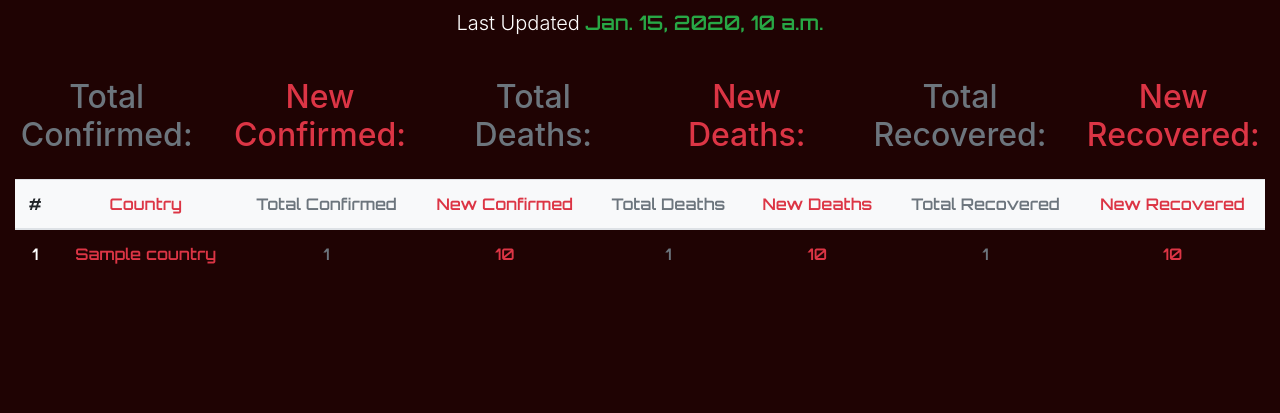
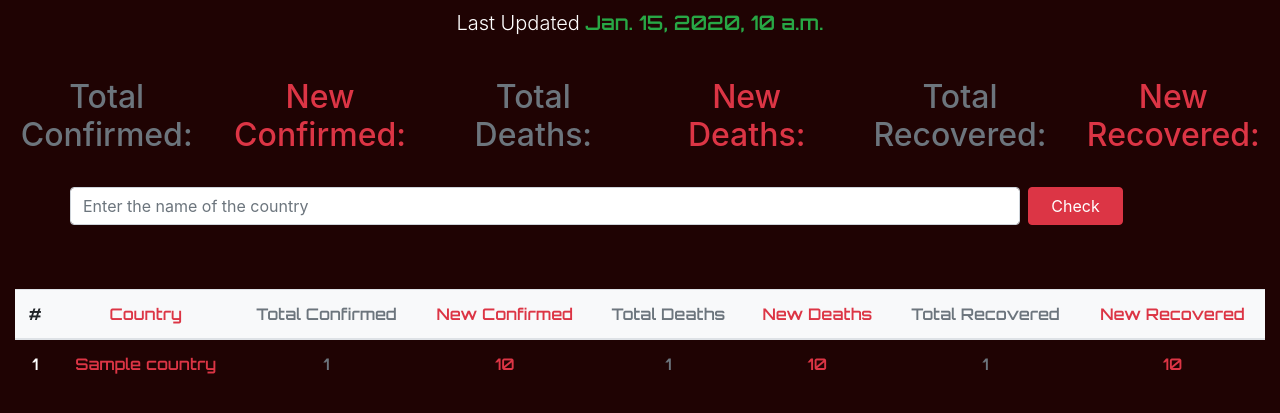
Before and after one commit to 11-sakshi/covidmeter, a Django app: page / in a window 1280 px wide. Shown: the part 48-461 px from the top of the page. Run offline with Django 3.2, Linux system fonts and the light colour scheme; tables that the repository leaves empty hold one stand-in row (values such as "Sample post"); a database or web service that is not in the repository returns one stand-in record (values such as "Sample title"); data that the repository does not hold is empty; some libraries are stand-ins or nearby versions.

Commit message:
Display a country data

```diff
--- a/covid/static/main.js
+++ b/covid/static/main.js
@@ -7,6 +7,33 @@ const newDeathsCount = document.getElementById('new-deaths')
 const totalRecoveredCount = document.getElementById('total-recovered')
 const newRecoveredCount = document.getElementById('new-recovered')
 const countryWiseData = document.getElementById('country-wise-data')
+
+const resultTotalCasesCount = document.getElementById('result-total-cases')
+const resultNewCasesCount = document.getElementById('result-new-cases')
+const resultTotalDeathsCount = document.getElementById('result-total-deaths')
+const resultNewDeathsCount = document.getElementById('result-new-deaths')
+const resultTotalRecoveredCount = document.getElementById('result-total-recovered')
+const resultNewRecoveredCount = document.getElementById('result-new-recovered')
+const resultCountryWiseData = document.getElementById('result-country-wise-data')
+
+const countryInput = document.getElementById('country-input')
+const checkButton = document.getElementById('check')
+const result = document.getElementById('result')
+
+function displayCountryData(data, countryName) {
+    let countries = data['Countries']
+    result.classList.remove('d-none')
+    countries.forEach(country => {
+        if (country['Country'] == countryName) {
+            resultTotalCasesCount.innerHTML = commaSeperatedInteger(country['TotalConfirmed'])
+            resultNewCasesCount.innerHTML = commaSeperatedInteger(country['NewConfirmed'])
+            resultTotalDeathsCount.innerHTML = commaSeperatedInteger(country['TotalDeaths'])
+            resultNewDeathsCount.innerHTML = commaSeperatedInteger(country['NewDeaths'])
+            resultTotalRecoveredCount.innerHTML = commaSeperatedInteger(country['TotalRecovered'])
+            resultNewRecoveredCount.innerHTML = commaSeperatedInteger(country['NewRecovered'])
+        }
+    })
+}
 
 function commaSeperatedInteger(num) {
     return num.toString().replace(/\B(?=(\d{3})+(?!\d))/g, ",")
@@ -23,6 +50,8 @@ fetch(url)
     totalRecoveredCount.innerHTML = commaSeperatedInteger(data['Global']['TotalRecovered'])
     newRecoveredCount.innerHTML = commaSeperatedInteger(data['Global']['NewRecovered'])
 
+    checkButton.addEventListener('click', () => { displayCountryData(data, countryInput.value) })
+
 //     for (let i=0; i<data['Countries'].length; i++) {
 //         countryWiseData.innerHTML += "<tr class='orbitron'>"+
 //         "<td>"+(i+1)+"</td>"+
--- a/covid/templates/index.html
+++ b/covid/templates/index.html
@@ -51,6 +51,43 @@
                 <h2 class='orbitron text-white' id='new-recovered'></h2>
             </div>
         </div>
+        <br>
+        <div>
+            <div class="container">
+                <div class="row">
+                    <input type="text" class='form-control col-md-10' placeholder="Enter the name of the country" id='country-input'>
+                    <button class="btn btn-danger col-md-1 ml-2" id='check'>Check</button>
+                </div>
+            </div>
+            <br>
+            <div class="row d-none" id="result">
+                <div class="container col-md-2">
+                    <h2 class='text-secondary'>Total Confirmed:</h2>
+                    <h2 class='orbitron text-white' id='result-total-cases'></h2>
+                </div>
+                <div class="container col-md-2">
+                    <h2 class='text-danger'>New Confirmed:</h2>
+                    <h2 class='orbitron text-white' id='result-new-cases'></h2>
+                </div>
+                <div class="container col-md-2">
+                    <h2 class='text-secondary'>Total Deaths:</h2>
+                    <h2 class='orbitron text-white' id='result-total-deaths'></h2>
+                </div>
+                <div class="container col-md-2">
+                    <h2 class='text-danger'>New Deaths:</h2>
+                    <h2 class='orbitron text-white' id='result-new-deaths'></h2>
+                </div>
+                <div class="container col-md-2">
+                    <h2 class='text-secondary'>Total Recovered:</h2>
+                    <h2 class='orbitron text-white' id='result-total-recovered'></h2>
+                </div>
+                <div class="container col-md-2">
+                    <h2 class='text-danger'>New Recovered:</h2>
+                    <h2 class='orbitron text-white' id='result-new-recovered'></h2>
+                </div>
+            </div>
+        </div>
+        <br>
         <div class="table-responsive">
             <table class='table mt-3'>
                 <thead class='bg-light'>
```
